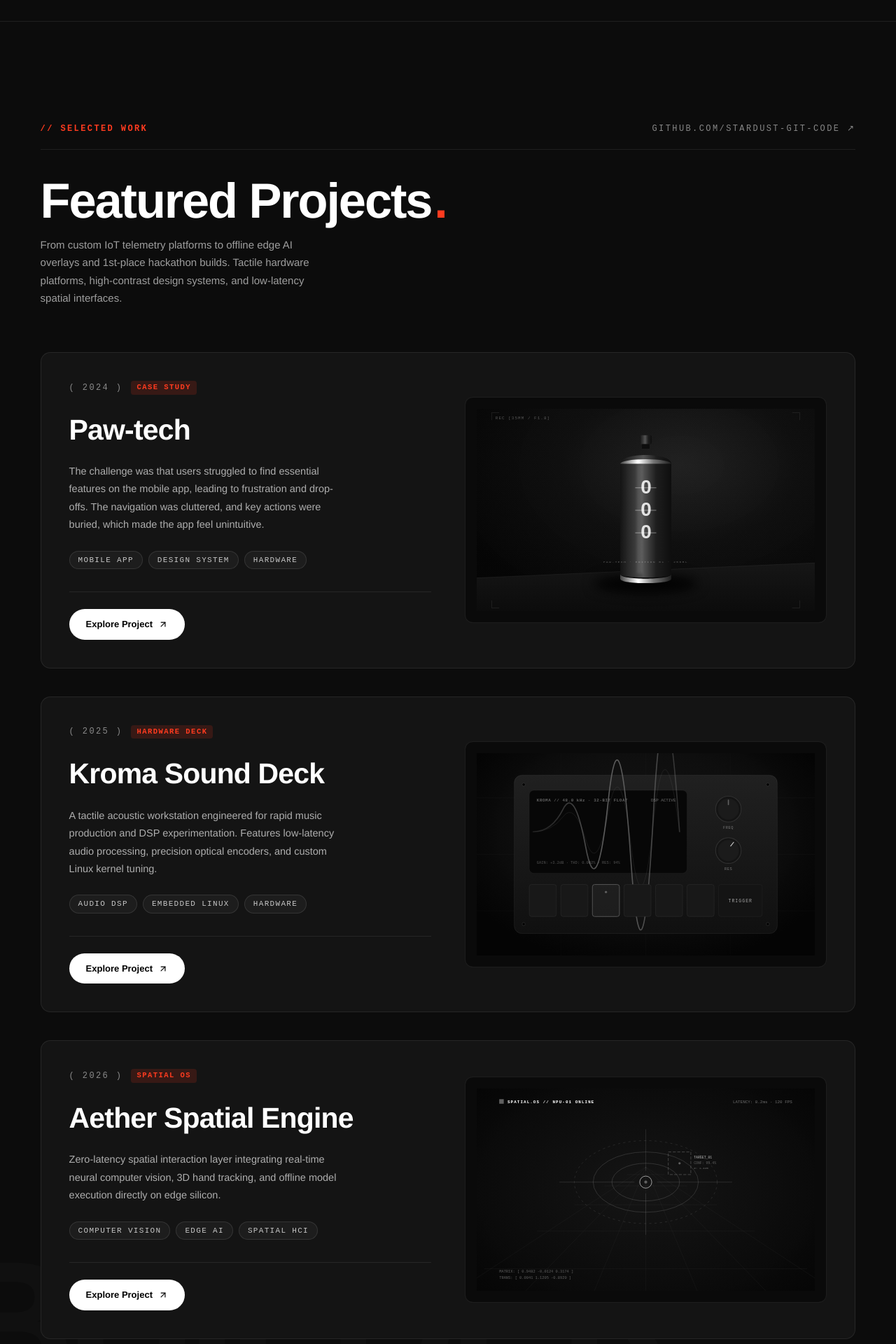
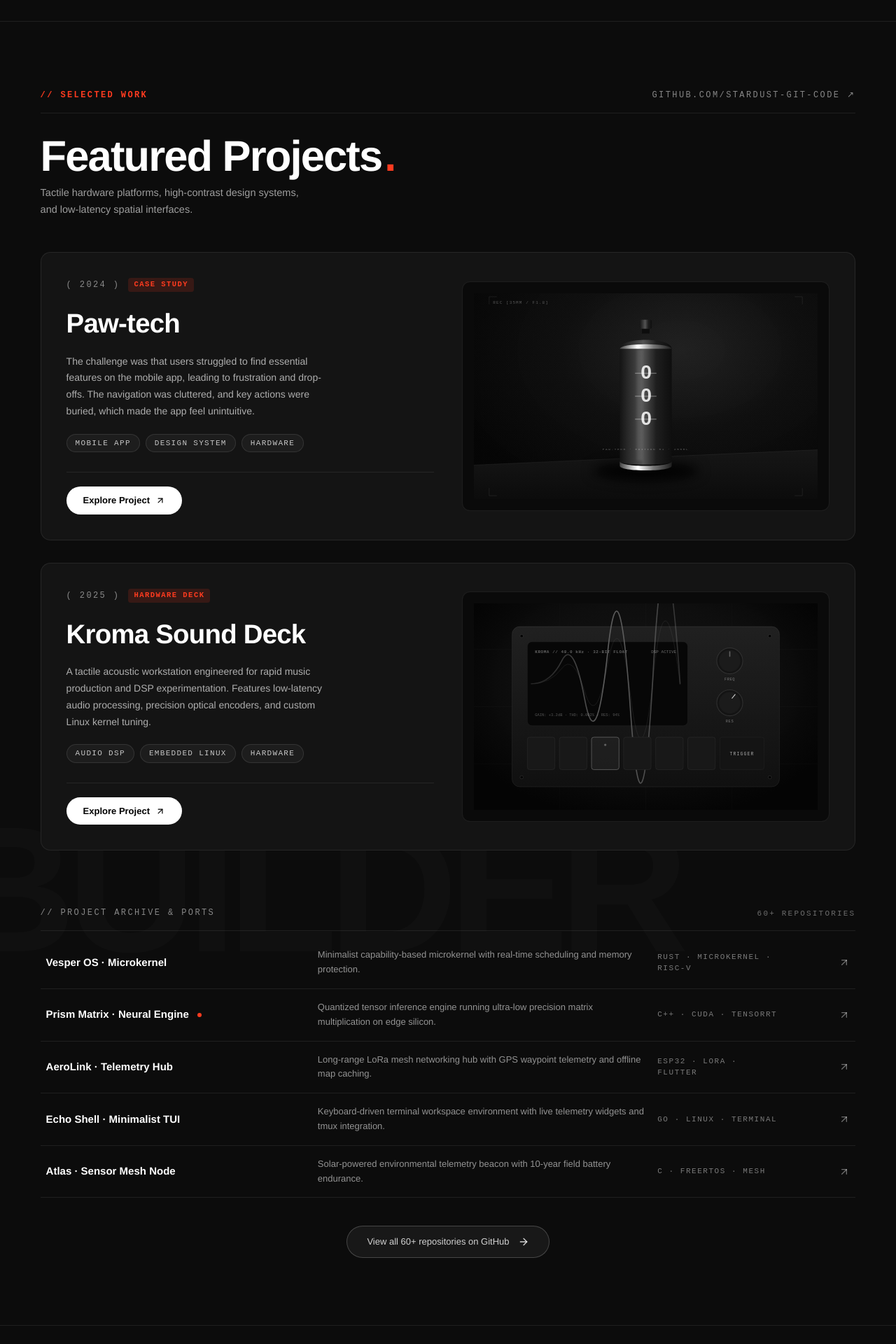
Before and after one commit to StarDust-Git-Code/portfolio-temp, a Next.js app: page / in a window 1280 px wide. Shown: the part 3120-5040 px from the top of the page at 70% size. Built offline with nearby package versions, Linux system fonts and the light colour scheme; no server answers.

Commit message:
feat: concise featured projects section matching Alexfolio slide 2

```diff
--- a/src/components/projects-section.tsx
+++ b/src/components/projects-section.tsx
@@ -6,11 +6,15 @@ import { ScrollReveal } from "@/components/scroll-reveal";
 import { FEATURED, INDEX_ROWS, GITHUB_PROFILE } from "@/data/projects";
 
 export function ProjectsSection() {
+  // Feature top 2 flagship builds to keep the section concise and punchy (Alexfolio Slide 2 style)
+  const featuredProjects = FEATURED.slice(0, 2);
+  const archiveProjects = INDEX_ROWS.slice(0, 5);
+
   return (
-    <section id="work" className="border-t border-white/[0.08] px-[4.5vw] py-28 md:py-36">
+    <section id="work" className="border-t border-white/[0.08] px-[4.5vw] py-20 md:py-24">
       {/* ================= HEADER */}
       <ScrollReveal>
-        <div className="flex items-end justify-between border-b border-white/[0.08] pb-5">
+        <div className="flex items-end justify-between border-b border-white/[0.08] pb-4">
           <span className="font-tech text-[12px] uppercase tracking-[0.2em] text-[#ff3b1f] font-semibold">
             {"// Selected Work"}
           </span>
@@ -25,22 +29,21 @@ export function ProjectsSection() {
         </div>
       </ScrollReveal>
 
-      <ScrollReveal className="mt-10">
-        <h2 className="text-[clamp(2.4rem,5.5vw,5rem)] font-extrabold leading-[0.95] tracking-[-0.03em] text-white">
+      <ScrollReveal className="mt-8">
+        <h2 className="text-[clamp(2.2rem,4.8vw,4.4rem)] font-extrabold leading-[0.95] tracking-[-0.03em] text-white">
           Featured Projects<span className="text-[#ff3b1f] ml-1">.</span>
         </h2>
-        <p className="mt-4 max-w-[48ch] text-[15px] leading-[1.7] text-white/60">
-          From custom IoT telemetry platforms to offline edge AI overlays and 1st-place hackathon builds.
+        <p className="mt-3 max-w-[48ch] text-[14.5px] leading-[1.65] text-white/60">
           Tactile hardware platforms, high-contrast design systems, and low-latency spatial interfaces.
         </p>
       </ScrollReveal>
 
-      {/* ================= WIDE BENTO CARDS (Alexfolio Image 2 style) */}
-      <div className="mt-16 flex flex-col gap-10">
-        {FEATURED.map((project, i) => (
+      {/* ================= CONCISE WIDE BENTO CARDS (Alexfolio Slide 2 style) */}
+      <div className="mt-12 flex flex-col gap-8">
+        {featuredProjects.map((project, i) => (
           <ScrollReveal key={project.title} delay={i * 80}>
-            <div className="group rounded-3xl border border-white/[0.08] bg-[#141414] p-6 md:p-10 transition-all duration-300 hover:border-white/20">
-              <div className="grid grid-cols-1 gap-8 lg:grid-cols-12 lg:gap-12 items-center">
+            <div className="group rounded-3xl border border-white/[0.08] bg-[#141414] p-6 md:p-8 lg:p-9 transition-all duration-300 hover:border-white/20">
+              <div className="grid grid-cols-1 gap-8 lg:grid-cols-12 lg:gap-10 items-center">
                 {/* Left Column — Context & Details */}
                 <div className="lg:col-span-6 flex flex-col justify-between h-full">
                   <div>
@@ -54,15 +57,15 @@ export function ProjectsSection() {
                       </span>
                     </div>
 
-                    <h3 className="mt-5 text-[clamp(1.9rem,3.2vw,3rem)] font-bold tracking-[-0.02em] text-white">
+                    <h3 className="mt-4 text-[clamp(1.8rem,3vw,2.75rem)] font-bold tracking-[-0.02em] text-white">
                       {project.title}
                     </h3>
 
-                    <p className="mt-4 max-w-[50ch] text-[14.5px] leading-[1.75] text-white/65 [text-wrap:pretty]">
+                    <p className="mt-3.5 max-w-[48ch] text-[14px] leading-[1.7] text-white/65 [text-wrap:pretty]">
                       {project.desc}
                     </p>
 
-                    <div className="mt-6 flex flex-wrap gap-2">
+                    <div className="mt-5 flex flex-wrap gap-2">
                       {project.tags.split(" · ").map((tag) => (
                         <span
                           key={tag}
@@ -74,12 +77,12 @@ export function ProjectsSection() {
                     </div>
                   </div>
 
-                  <div className="mt-8 pt-6 border-t border-white/[0.08]">
+                  <div className="mt-7 pt-5 border-t border-white/[0.08]">
                     <a
                       href={project.href}
                       target={project.href.startsWith("http") ? "_blank" : undefined}
                       rel={project.href.startsWith("http") ? "noreferrer" : undefined}
-                      className="inline-flex items-center gap-2 rounded-full bg-white px-6 py-3 text-[13px] font-semibold text-black transition-transform duration-200 hover:scale-[1.02] hover:bg-white/90"
+                      className="inline-flex items-center gap-2 rounded-full bg-white px-6 py-2.5 text-[13px] font-semibold text-black transition-transform duration-200 hover:scale-[1.02] hover:bg-white/90"
                     >
                       <span>Explore Project</span>
                       <ArrowUpRight className="size-3.5" />
@@ -89,15 +92,16 @@ export function ProjectsSection() {
 
                 {/* Right Column — Large Media Container */}
                 <div className="lg:col-span-6">
-                  <div className="relative aspect-[16/10] w-full overflow-hidden rounded-2xl bg-[#0a0a0a] border border-white/[0.08] flex items-center justify-center p-4">
+                  <div className="relative aspect-[16/10] w-full overflow-hidden rounded-2xl bg-[#0a0a0a] border border-white/[0.08] flex items-center justify-center p-3 md:p-4">
                     {project.image ? (
                       <div className="relative h-full w-full">
                         <Image
                           src={project.image}
                           alt={project.imageAlt ?? project.title}
                           fill
-                          className={`grayscale contrast-[1.04] transition-all duration-700 ease-[cubic-bezier(0.22,1,0.36,1)] group-hover:scale-105 group-hover:grayscale-0 ${project.imageFit === "contain" ? "object-contain" : "object-cover"
-                            }`}
+                          className={`grayscale contrast-[1.04] transition-all duration-700 ease-[cubic-bezier(0.22,1,0.36,1)] group-hover:scale-105 group-hover:grayscale-0 ${
+                            project.imageFit === "contain" ? "object-contain" : "object-cover"
+                          }`}
                         />
                       </div>
                     ) : (
@@ -116,7 +120,7 @@ export function ProjectsSection() {
       </div>
 
       {/* ================= EDITORIAL ARCHIVE INDEX (All other builds) */}
-      <div className="mt-28">
+      <div className="mt-16 md:mt-20">
         <ScrollReveal>
           <div className="flex items-end justify-between border-b border-white/[0.08] pb-4">
             <span className="font-tech text-[12px] uppercase tracking-[0.2em] text-white/50">
@@ -129,17 +133,17 @@ export function ProjectsSection() {
         </ScrollReveal>
 
         <ul className="mt-2" role="list">
-          {INDEX_ROWS.map((row, i) => (
+          {archiveProjects.map((row, i) => (
             <li key={row.name} className="border-b border-white/[0.08]">
-              <ScrollReveal delay={Math.min(i * 30, 300)}>
+              <ScrollReveal delay={Math.min(i * 30, 200)}>
                 <a
                   href={row.href}
-                  target="_blank"
-                  rel="noreferrer"
-                  className="group grid grid-cols-[1fr_auto] md:grid-cols-12 items-center gap-4 py-5 px-2 transition-colors duration-200 hover:bg-white/[0.03]"
+                  target={row.href.startsWith("http") ? "_blank" : undefined}
+                  rel={row.href.startsWith("http") ? "noreferrer" : undefined}
+                  className="group grid grid-cols-[1fr_auto] md:grid-cols-12 items-center gap-4 py-4 px-2 transition-colors duration-200 hover:bg-white/[0.03]"
                 >
                   <div className="col-span-1 md:col-span-4 flex items-center gap-3">
-                    <span className="text-[15.5px] font-semibold text-white group-hover:underline underline-offset-4">
+                    <span className="text-[15px] font-semibold text-white group-hover:underline underline-offset-4">
                       {row.name}
                     </span>
                     {row.live ? (
@@ -164,12 +168,12 @@ export function ProjectsSection() {
           ))}
         </ul>
 
-        <ScrollReveal className="mt-12 text-center">
+        <ScrollReveal className="mt-10 text-center">
           <a
             href={`${GITHUB_PROFILE}?tab=repositories`}
             target="_blank"
             rel="noreferrer"
-            className="group inline-flex items-center gap-3 rounded-full border border-white/20 bg-white/5 px-7 py-3.5 text-[13.5px] text-white/80 transition-all hover:border-white/50 hover:bg-white/10 hover:text-white"
+            className="group inline-flex items-center gap-3 rounded-full border border-white/20 bg-white/5 px-7 py-3 text-[13px] text-white/80 transition-all hover:border-white/50 hover:bg-white/10 hover:text-white"
           >
             <span>View all 60+ repositories on GitHub</span>
             <ArrowRight className="size-4 transition-transform duration-200 group-hover:translate-x-1" />
```
